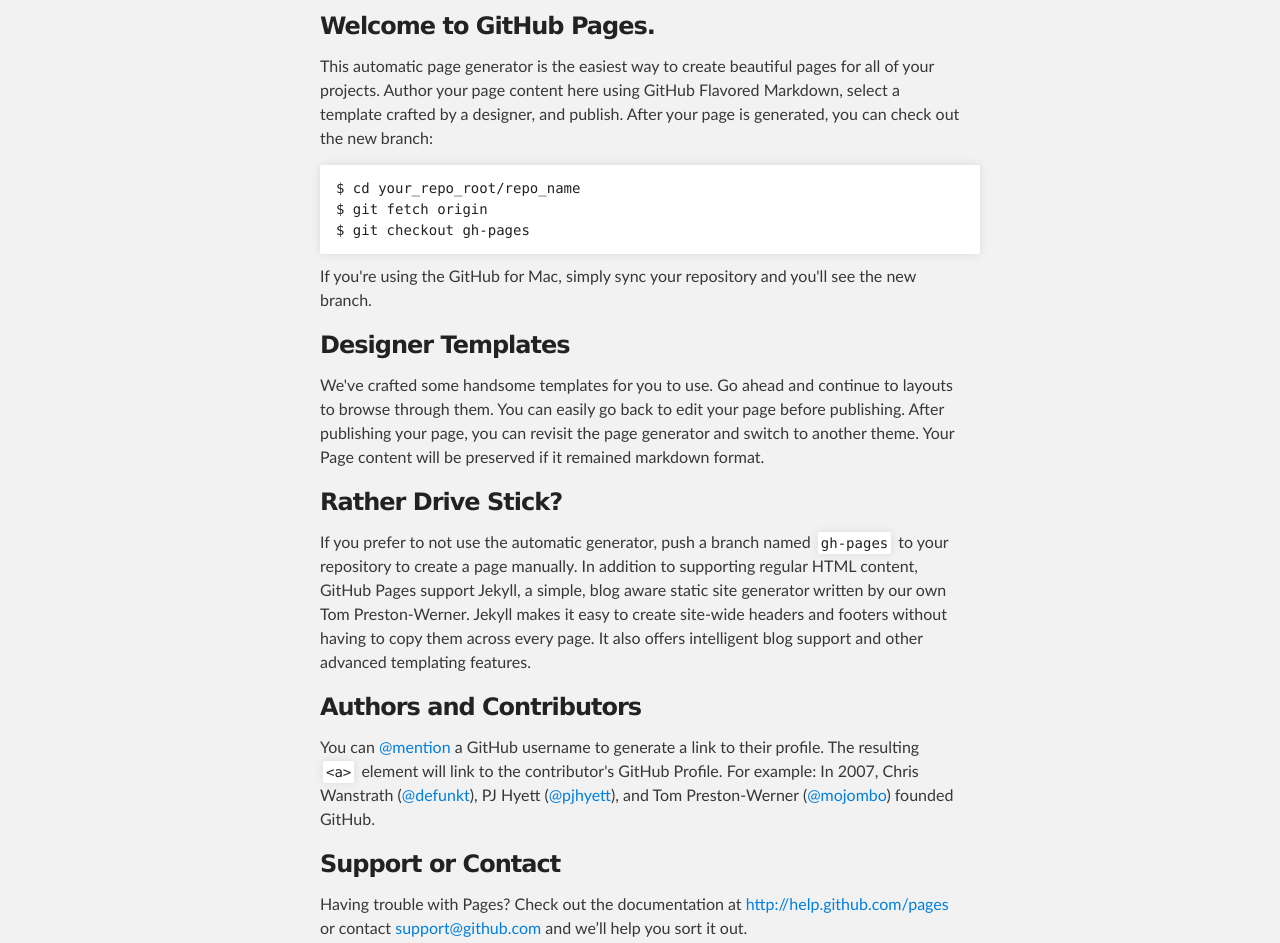
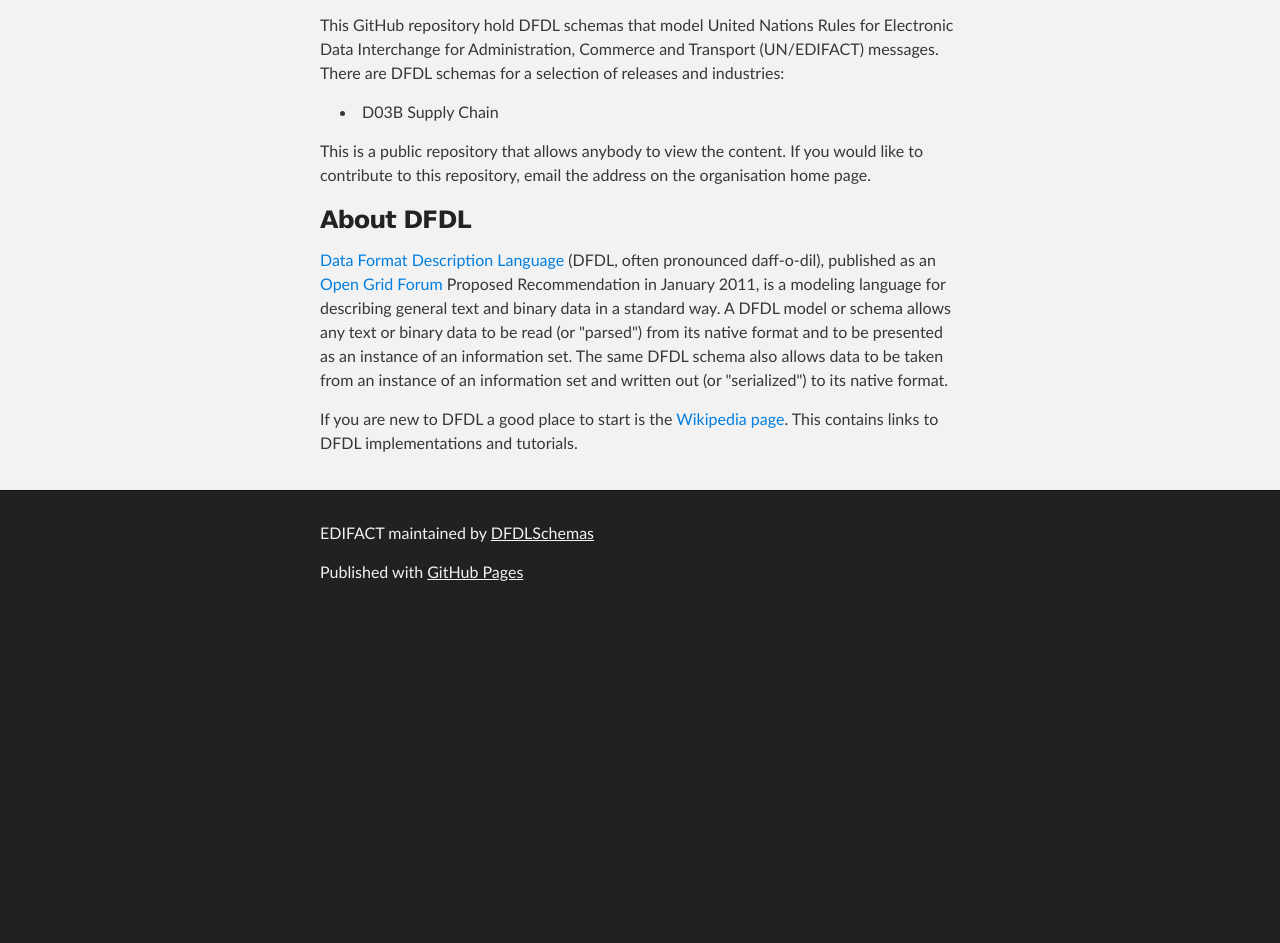
Before and after one commit to DFDLSchemas/EDIFACT, a plain HTML site: page index.html in a window 1280 px wide. Shown: the part 252-1195 px from the top of the page. After the commit the page ends 871 px from the top, so only its background shows below. Drawn offline with Linux system fonts and the light colour scheme.

Commit message:
Update index.html

```diff
--- a/index.html
+++ b/index.html
@@ -29,41 +29,28 @@
     </div>
 
     <!-- MAIN CONTENT -->
+    <!-- MAIN CONTENT -->
     <div id="main_content_wrap" class="outer">
       <section id="main_content" class="inner">
-        <h3>
-<a name="welcome-to-github-pages" class="anchor" href="#welcome-to-github-pages"><span class="octicon octicon-link"></span></a>Welcome to GitHub Pages.</h3>
-
-<p>This automatic page generator is the easiest way to create beautiful pages for all of your projects. Author your page content here using GitHub Flavored Markdown, select a template crafted by a designer, and publish. After your page is generated, you can check out the new branch:</p>
-
-<pre><code>$ cd your_repo_root/repo_name
-$ git fetch origin
-$ git checkout gh-pages
-</code></pre>
-
-<p>If you're using the GitHub for Mac, simply sync your repository and you'll see the new branch.</p>
+    <p><p></p>This GitHub repository hold DFDL schemas that model United Nations Rules for Electronic Data Interchange for Administration, Commerce and Transport (UN/EDIFACT) messages. There are DFDL schemas for a selection of releases and industries:
+<p></p><ul>
+<li>D03B Supply Chain</li>
+</ul>
+<p>This is a public repository that allows anybody to view the content. If you would like to contribute to this repository, email the address on the organisation home page.</p>
 
 <h3>
-<a name="designer-templates" class="anchor" href="#designer-templates"><span class="octicon octicon-link"></span></a>Designer Templates</h3>
+<a name="about-dfdl" class="anchor" href="#about-dfdl"><span class="octicon octicon-link"></span></a>About DFDL</h3>
 
-<p>We've crafted some handsome templates for you to use. Go ahead and continue to layouts to browse through them. You can easily go back to edit your page before publishing. After publishing your page, you can revisit the page generator and switch to another theme. Your Page content will be preserved if it remained markdown format.</p>
+<p><a href="http://www.ogf.org/dfdl">Data Format Description Language</a> (DFDL, often pronounced daff-o-dil), published as an <a href="http://www.ogf.org">Open Grid Forum</a> Proposed Recommendation in January 2011, is a modeling language for describing general text and binary data in a standard way. A DFDL model or schema allows any text or binary data to be read (or "parsed") from its native format and to be presented as an instance of an information set. The same DFDL schema also allows data to be taken from an instance of an information set and written out (or "serialized") to its native format.</p>
 
-<h3>
-<a name="rather-drive-stick" class="anchor" href="#rather-drive-stick"><span class="octicon octicon-link"></span></a>Rather Drive Stick?</h3>
+<p>If you are new to DFDL a good place to start is the <a href="http://en.wikipedia.org/wiki/DFDL">Wikipedia page</a>. This contains links to DFDL implementations and tutorials.</p>
 
-<p>If you prefer to not use the automatic generator, push a branch named <code>gh-pages</code> to your repository to create a page manually. In addition to supporting regular HTML content, GitHub Pages support Jekyll, a simple, blog aware static site generator written by our own Tom Preston-Werner. Jekyll makes it easy to create site-wide headers and footers without having to copy them across every page. It also offers intelligent blog support and other advanced templating features.</p>
 
-<h3>
-<a name="authors-and-contributors" class="anchor" href="#authors-and-contributors"><span class="octicon octicon-link"></span></a>Authors and Contributors</h3>
-
-<p>You can <a href="https://github.com/blog/821" class="user-mention">@mention</a> a GitHub username to generate a link to their profile. The resulting <code>&lt;a&gt;</code> element will link to the contributor's GitHub Profile. For example: In 2007, Chris Wanstrath (<a href="https://github.com/defunkt" class="user-mention">@defunkt</a>), PJ Hyett (<a href="https://github.com/pjhyett" class="user-mention">@pjhyett</a>), and Tom Preston-Werner (<a href="https://github.com/mojombo" class="user-mention">@mojombo</a>) founded GitHub.</p>
-
-<h3>
-<a name="support-or-contact" class="anchor" href="#support-or-contact"><span class="octicon octicon-link"></span></a>Support or Contact</h3>
-
-<p>Having trouble with Pages? Check out the documentation at <a href="http://help.github.com/pages">http://help.github.com/pages</a> or contact <a href="mailto:support@github.com">support@github.com</a> and we’ll help you sort it out.</p>
+<p>
+</p>
       </section>
     </div>
+
 
     <!-- FOOTER  -->
     <div id="footer_wrap" class="outer">
```
